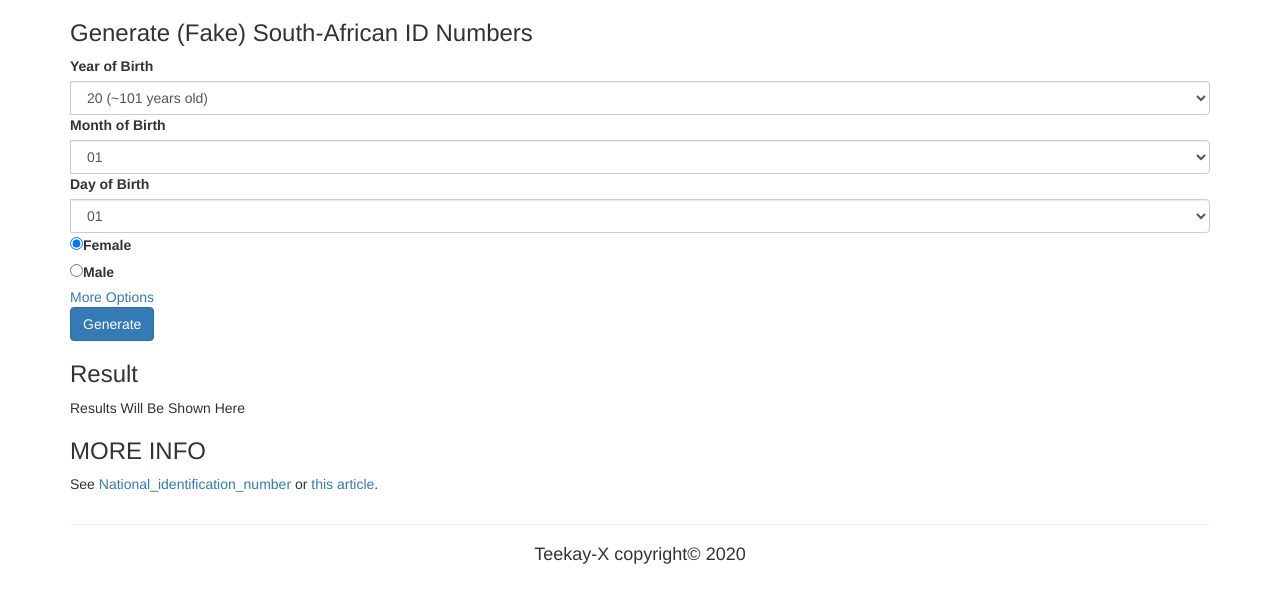
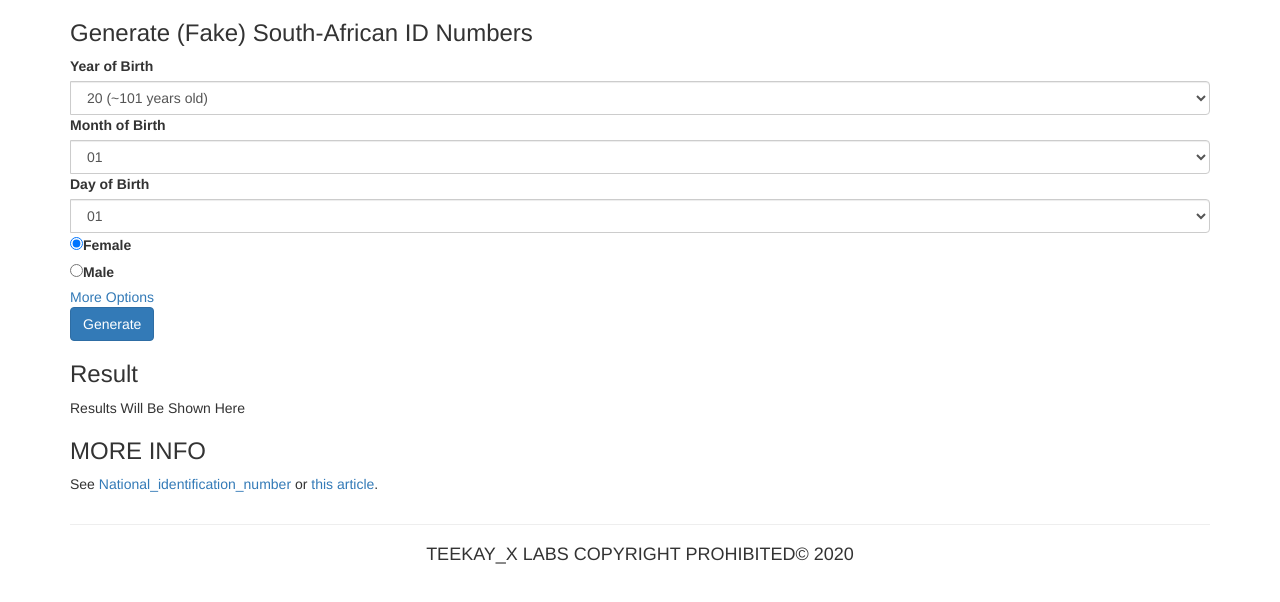
Before and after one commit to Teekay-X/id-gen, a plain HTML site: page index.html in a window 1280 px wide. Drawn offline with nearby package versions, Linux system fonts and the light colour scheme.

Commit message:
Update index.html

```diff
--- a/index.html
+++ b/index.html
@@ -158,7 +158,7 @@
   </script>
 <footer>
  <hr>
-<h4 style="text-align:center">Teekay-X copyright&copy; 2020 <h4>
+<h4 style="text-align:center">TEEKAY_X LABS COPYRIGHT PROHIBITED&copy; 2020 <h4>
 </footer>
 </body>
 </html>
```
